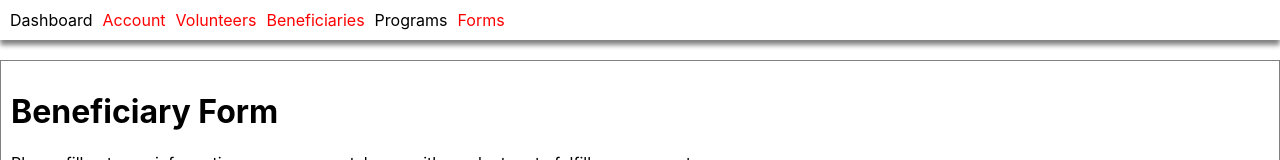
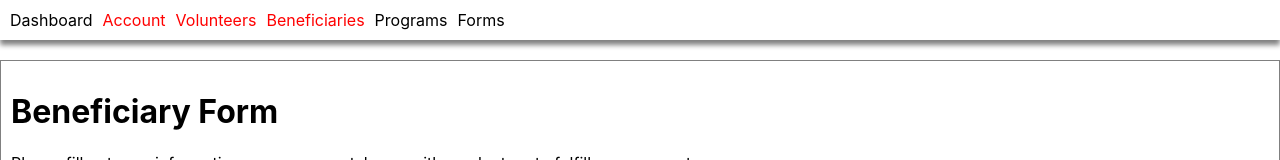
Before and after one commit to reach4help/covidhelphub-frontend, a React (Create React App) app: page /form/beneficiaries in a window 1280 px wide. Shown: the top 160 px of the page. Built offline with nearby package versions, Linux system fonts and the light colour scheme.

Commit message:
Added changes

```diff
--- a/src/App.tsx
+++ b/src/App.tsx
@@ -9,21 +9,20 @@ import RequestListComponent from './components/request/RequestListComponent';
 import StageListComponent from './components/stage/StageListComponent';
 
 import './globals.css';
-import NavBarFunc from './NavBarFunc';
+import NavBarFunc from './NavBar';
 import VolunteerFormComponent from './components/volunteer/VolunteerFormComponent';
 import BeneficiaryFormComponent from './components/beneficiary/BeneficiaryFormComponent';
 import FormSubmitComponent from './components/formik/FormSuccess';
-import FormComponent from './components/formik/FormComponent';
+import FormComponent from './components/form/FormComponent';
 // import ProgramRequestSelection from './components/request/RequestProgramSelection';
 
 function App() {
-  const NavBar = NavBarFunc();
   // console.log(NavBar)
   // TODO: rethink lines for request/list with multiple parameters
   return (
     <div>
       <nav className="navbar">
-        <NavBar />
+        <NavBarFunc />
       </nav>
 
       <div className="container mt - 3">
--- a/src/NavBarFunc.tsx
+++ b/src/NavBar.tsx
@@ -18,7 +18,7 @@ function getNavBarHTML(
   ));
 }
 
-export default function NavBarFunc() {
+export default function NavBar() {
   const mainMenuOptions = [
     { link: '/account', menuText: 'Account', implemented: false },
     { link: '/volunteers', menuText: 'Volunteers', implemented: false },
@@ -28,11 +28,10 @@ export default function NavBarFunc() {
       implemented: false,
     },
     { link: '/program/list', menuText: 'Programs', implemented: true },
-    { link: '/form', menuText: 'Forms', implemented: false },
+    { link: '/form', menuText: 'Forms', implemented: true },
   ];
   const mainMenuHTML = getNavBarHTML(mainMenuOptions);
 
-  function NavBar() {
   return (
     <>
       <Link to="/" className="nav-link">
@@ -42,5 +41,3 @@ export default function NavBarFunc() {
     </>
   );
 }
-  return NavBar;
-}
```
Also changed, not shown: src/components/form/FormComponent.tsx (renamed from src/components/formik/FormComponent.tsx). Lines whose indentation alone changed are shown as unchanged.
